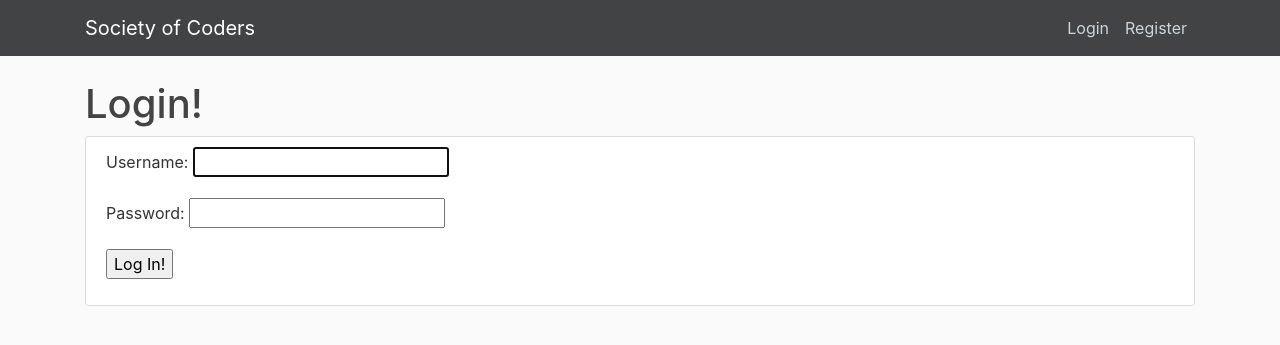
After one commit to nathanielCherian/socSite, a Django app: page /account/login/ in a window 1280 px wide. The commit adds this page. Shown: the top 345 px of the page. Run offline with Django 3.2, Linux system fonts and the light colour scheme; some libraries are stand-ins or nearby versions.

Commit message:
login-logout

```diff
--- /dev/null
+++ b/requirements.txt
@@ -0,0 +1,4 @@
+asgiref==3.2.7
+Django==3.0.7
+pytz==2020.1
+sqlparse==0.3.1
--- a/soc_site/feed/urls.py
+++ b/soc_site/feed/urls.py
@@ -4,6 +4,6 @@ from . import views
 
 urlpatterns = [
     path('', PostListView.as_view(), name='home_feed'),
-    path('<slug:author>/<slug:post>', views.post_detail_view, name='home_feed'),
+    path('<slug:author>/<slug:post>', views.post_detail_view, name='post_detail'),
    # path('<slug:slug>/', PostDetailView.as_view(), name='post_detail')
 ]
--- a/soc_site/soc_site/settings.py
+++ b/soc_site/soc_site/settings.py
@@ -122,3 +122,8 @@ USE_TZ = True
 # https://docs.djangoproject.com/en/3.0/howto/static-files/
 
 STATIC_URL = '/static/'
+
+
+LOGIN_REDIRECT_URL = 'home_feed'
+LOGIN_URL = 'login'
+LOGOUT_URL = 'logout'
--- a/soc_site/soc_site/urls.py
+++ b/soc_site/soc_site/urls.py
@@ -19,4 +19,6 @@ from django.urls import path, include
 urlpatterns = [
     path('admin/', admin.site.urls),
     path('', include('feed.urls')), #this will import all of the urls created in the feed app
+    path('account/', include('users.urls')), #this will import all of the urls created in the feed app
+
 ]
--- a/soc_site/templates/base.html
+++ b/soc_site/templates/base.html
@@ -34,8 +34,17 @@
                   </div>
                   <!-- Navbar Right Side -->
                   <div class="navbar-nav">
-                    <a class="nav-item nav-link" href="#">Login</a>
+
+                    {% if request.user.is_authenticated %}
+                    <div>
+                    <img class="rounded-circle article-img" src="https://i.insider.com/5df126b679d7570ad2044f3e?width=1100&format=jpeg&auto=webp" style="height: 3rem; width: 3rem;">
+                    <a class="nav-item nav-link" href="#" style="display: inline;">{{ request.user.username }}</a>
+                    </div>
+                    {% else %}
+                    <a class="nav-item nav-link" href="{% url 'login' %}">Login</a>
                     <a class="nav-item nav-link" href="#">Register</a>
+                    {% endif %}
+
 
                   </div>
                 </div>
--- a/soc_site/templates/feed/home.html
+++ b/soc_site/templates/feed/home.html
@@ -22,7 +22,7 @@
             </div>
         </div>
 
-        <h2><a class="article-title" href="{% url 'home_feed' post.author post.slug %}">{{ post.title }}</a></h2>
+        <h2><a class="article-title" href="{% url 'post_detail' post.author post.slug %}">{{ post.title }}</a></h2>
         <p class="article-content">{{ post.summary }}</p>
 
             <div class="article-fdata">
--- a/soc_site/templates/feed/post_detail.html
+++ b/soc_site/templates/feed/post_detail.html
@@ -20,6 +20,7 @@
                 <div class="col-2"></div>
                 <div class="col-8">
             <h2 class="article-title">{{ post.title }}</h2>
+                    <hr>
                 </div>
                 <div class="col-2"></div>
 
--- /dev/null
+++ b/soc_site/templates/registration/login.html
@@ -0,0 +1,28 @@
+{% extends "base.html" %}
+{% load static %}
+
+
+{% block content %}
+
+    <h1>Login!</h1>
+
+    <div class="content-section">
+
+        <div class="login-form">
+
+            <form method="POST">
+
+                {{ form.as_p}}
+                {% csrf_token %}
+
+                <input type="hidden" name="next" value="{{ next }}">
+                <p><input type="submit" value="Log In!"></p>
+
+            </form>
+
+        </div>
+
+    </div>
+
+
+{% endblock content %}
--- /dev/null
+++ b/soc_site/users/urls.py
@@ -0,0 +1,8 @@
+from django.urls import path
+from django.contrib.auth import views as auth_views
+from . import views
+
+urlpatterns = [
+    path('login/', auth_views.LoginView.as_view(), name='login'),
+    path('logout/', auth_views.LogoutView.as_view(), name='logout'),
+]
```
Also changed, not shown: soc_site/templates/registration/logged_out.html (added, +19 -0 lines).
